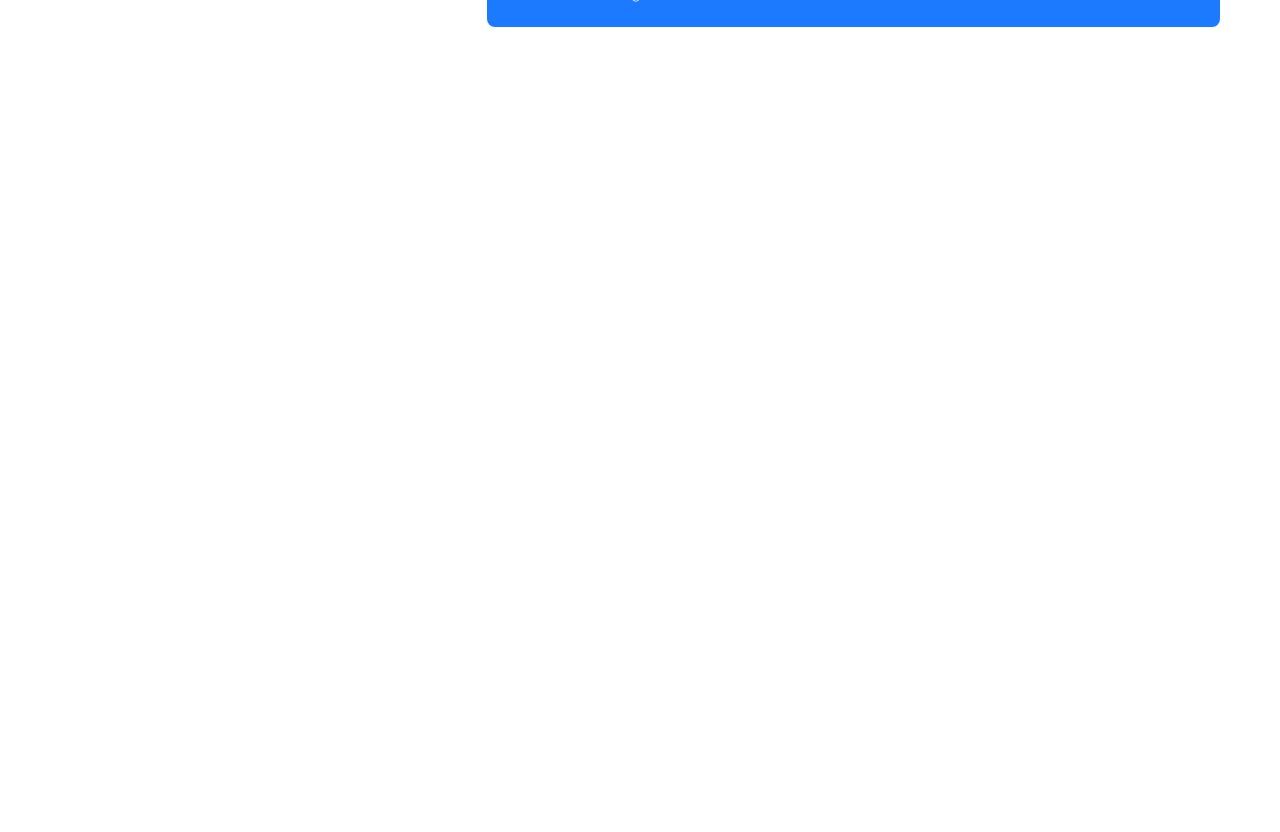
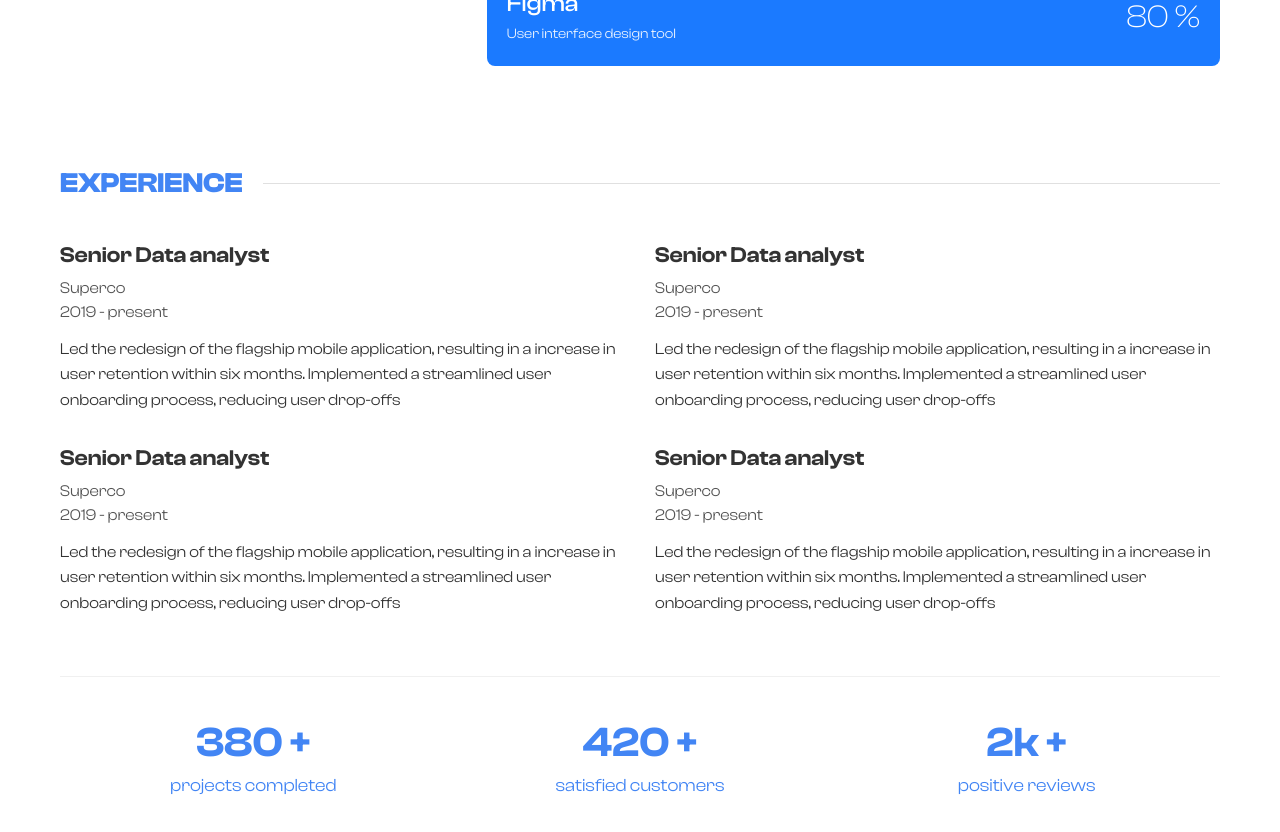
Before and after one commit to PratayaSilla/portfolio-template, a React (Vite) app: page / in a window 1280 px wide. Shown: the part 1360-2192 px from the top of the page. Before the commit the page ends 1447 px from the top, so only its background shows below. Built offline with nearby package versions, Linux system fonts and the light colour scheme.

Commit message:
Experience Page update

```diff
--- a/src/App.jsx
+++ b/src/App.jsx
@@ -1,13 +1,14 @@
 import './App.css'
 import About from './components/About/About'
 import HeroSection from './components/HeroSection/HeroSection'
-import Card from './components/About/Card'
+import Experience from './components/Experience/Experience'
 
 function App() {
   return (
     <>
       <HeroSection />
       <About />
+      <Experience />
     </>
   )
 }
--- a/src/components/About/About.jsx
+++ b/src/components/About/About.jsx
@@ -1,5 +1,6 @@
 import "./About.css"
-import SkillBar from "./SkillBar"
+import SkillBar from "./SkillBar.jsx"
+
 
 function About() {
   const skills = [
--- /dev/null
+++ b/src/components/Experience/Experience.css
@@ -0,0 +1,113 @@
+@font-face {
+    font-family: 'clash-display';
+    src: url(../../assets/fonts/ClashDisplay-Variable.ttf);
+}
+
+
+.experience-container {
+    max-width: 1200px;
+    margin: 0 auto;
+    padding: 40px 20px;
+    font-family: 'clash-display';
+  }
+
+  .experience-header {
+    display: flex;
+    align-items: center;
+    margin-bottom: 40px;
+  }
+
+  .experience-title {
+    color: #4285f4;
+    font-size: 28px;
+    font-weight: 700;
+    margin: 0;
+    margin-right: 20px;
+    white-space: nowrap;
+  }
+
+  .experience-divider {
+    flex-grow: 1;
+    height: 1px;
+    background-color: #e0e0e0;
+  }
+
+  .experience-grid {
+    display: grid;
+    grid-template-columns: repeat(2, 1fr);
+    gap: 30px;
+    margin-bottom: 60px;
+  }
+
+  .experience-card {
+    padding: 0;
+  }
+
+  .experience-job-title {
+    font-size: 22px;
+    font-weight: 600;
+    margin: 0 0 10px 0;
+    color: #333;
+  }
+
+  .experience-company {
+    font-size: 16px;
+    margin: 0 0 5px 0;
+    color: #555;
+  }
+
+  .experience-period {
+    font-size: 16px;
+    margin: 0 0 15px 0;
+    color: #555;
+  }
+
+  .experience-description {
+    font-size: 16px;
+    line-height: 1.6;
+    margin: 0;
+    color: #333;
+  }
+
+  .stats-container {
+    display: flex;
+    justify-content: space-around;
+    text-align: center;
+    margin-top: 40px;
+    padding-top: 40px;
+    border-top: 1px solid #f0f0f0;
+  }
+
+  .stat-item {
+    flex: 1;
+    max-width: 200px;
+  }
+
+  .stat-number {
+    color: #4285f4;
+    font-size: 42px;
+    font-weight: 600;
+    margin: 0 0 5px 0;
+  }
+
+  .stat-label {
+    color: #4285f4;
+    font-size: 18px;
+    margin: 0;
+  }
+
+  @media (max-width: 768px) {
+    .experience-grid {
+      grid-template-columns: 1fr;
+    }
+
+    .stats-container {
+      flex-direction: column;
+      align-items: center;
+      gap: 30px;
+    }
+
+    .stat-item {
+      max-width: 100%;
+    }
+  }
--- /dev/null
+++ b/src/components/Experience/Experience.jsx
@@ -0,0 +1,80 @@
+import "./Experience.css"
+
+function Experience() {
+  const experiences = [
+    {
+      title: "Senior Data analyst",
+      company: "Superco",
+      period: "2019 - present",
+      description:
+        "Led the redesign of the flagship mobile application, resulting in a increase in user retention within six months. Implemented a streamlined user onboarding process, reducing user drop-offs",
+    },
+    {
+      title: "Senior Data analyst",
+      company: "Superco",
+      period: "2019 - present",
+      description:
+        "Led the redesign of the flagship mobile application, resulting in a increase in user retention within six months. Implemented a streamlined user onboarding process, reducing user drop-offs",
+    },
+    {
+      title: "Senior Data analyst",
+      company: "Superco",
+      period: "2019 - present",
+      description:
+        "Led the redesign of the flagship mobile application, resulting in a increase in user retention within six months. Implemented a streamlined user onboarding process, reducing user drop-offs",
+    },
+    {
+      title: "Senior Data analyst",
+      company: "Superco",
+      period: "2019 - present",
+      description:
+        "Led the redesign of the flagship mobile application, resulting in a increase in user retention within six months. Implemented a streamlined user onboarding process, reducing user drop-offs",
+    },
+  ]
+
+  const stats = [
+    {
+      number: "380 +",
+      label: "projects completed",
+    },
+    {
+      number: "420 +",
+      label: "satisfied customers",
+    },
+    {
+      number: "2k +",
+      label: "positive reviews",
+    },
+  ]
+
+  return (
+    <div className="experience-container">
+      <div className="experience-header">
+        <h1 className="experience-title">EXPERIENCE</h1>
+        <div className="experience-divider"></div>
+      </div>
+
+      <div className="experience-grid">
+        {experiences.map((exp, index) => (
+          <div className="experience-card" key={index}>
+            <h2 className="experience-job-title">{exp.title}</h2>
+            <p className="experience-company">{exp.company}</p>
+            <p className="experience-period">{exp.period}</p>
+            <p className="experience-description">{exp.description}</p>
+          </div>
+        ))}
+      </div>
+
+      <div className="stats-container">
+        {stats.map((stat, index) => (
+          <div className="stat-item" key={index}>
+            <h3 className="stat-number">{stat.number}</h3>
+            <p className="stat-label">{stat.label}</p>
+          </div>
+        ))}
+      </div>
+    </div>
+  )
+}
+
+export default Experience;
--- a/src/components/HeroSection/HeroSection.css
+++ b/src/components/HeroSection/HeroSection.css
@@ -3,7 +3,7 @@
     src: url(../../assets/fonts/ClashDisplay-Variable.ttf);
 }
 
-/* Base Styles */
+
 .hero {
     min-height: 100vh;
     display: flex;
@@ -22,7 +22,7 @@
     align-items: center;
   }
 
-  /* Name Styling */
+
   .hero-name {
     font-family: 'clash-display', sans-serif;
     font-weight: 700;
@@ -40,6 +40,7 @@
 
 
   .hero-description {
+    margin-top: 3rem;
     font-family: 'clash-display', sans-serif;
     font-size: 24px;
     font-weight: 500;
```
